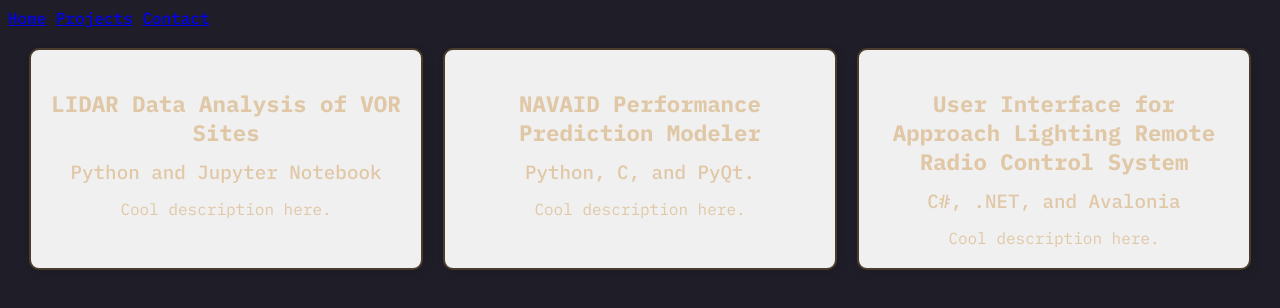
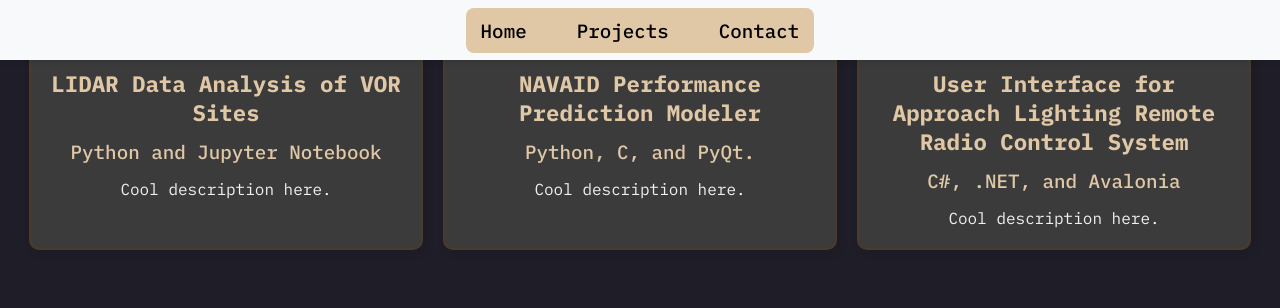
Before and after one commit to d0ugherty/d0ugherty.github.io, a plain HTML site: page projects.html in a window 1280 px wide. Drawn offline with Linux system fonts and the light colour scheme.

Commit message:
projects

```diff
--- a/assets/css/about.css
+++ b/assets/css/about.css
@@ -4,7 +4,7 @@
     justify-content: center;
     align-items: center;
     text-align: center;
-    height: 100vh;
+    height: 75vh;
 }
 
 #about-container p {
--- a/assets/css/base.css
+++ b/assets/css/base.css
@@ -9,3 +9,28 @@ html, body, header {
 nav.navbar {
     background-color: var(--kanagawa-cream);
 }
+
+header {
+    display: flex;
+    justify-content: center; /* Centers navbar horizontally */
+    align-items: center; /* Centers items vertically */
+    width: 100%;
+    position: fixed; /* Keeps it at the top */
+    top: 0;
+    left: 0;
+    height: 60px; /* Adjust height as needed */
+    background-color: #f8f9fa; /* Optional: Background color */
+    box-shadow: 0px 2px 5px rgba(0, 0, 0, 0.1); /* Optional: Subtle shadow */
+}
+
+nav {
+    display: flex;
+    gap: 20px; /* Space between links */
+}
+
+nav a {
+    text-decoration: none;
+    font-size: 1.2rem;
+    color: black;
+    padding: 10px 15px;
+}
--- a/assets/css/links.css
+++ b/assets/css/links.css
@@ -11,5 +11,6 @@
     display: flex;
     justify-content: center;
     align-items: center;
+    margin: 1.5rem;
     gap: 20px;
 }
--- a/assets/css/navbar.css
+++ b/assets/css/navbar.css
@@ -11,7 +11,7 @@ nav {
 }
 
 .nav-link {
-    color: var(--kanagawa-purple);
+    color: var(--kanagawa-wave-blue);
     transition: color 0.3s ease;
     margin-right: 3rem;
     margin-left: 3rem;
--- a/assets/css/projects.css
+++ b/assets/css/projects.css
@@ -12,7 +12,7 @@
 
 
 #project-card {
-    background-color: var(--kanagawa-foam-white);
+    background-color: var(--kanagawa-dark-gray);
     border: 2px solid var(--kanagawa-mountain-brown);
     padding: 20px;
     width: 350px;
@@ -26,6 +26,7 @@
     font-weight: 700;
     font-size: 1.4rem;
     margin-bottom: 10px;
+    color: vaR(--kanagawa-cream);
 }
 
 #project-card h1 {
@@ -33,14 +34,14 @@
     font-weight: 500;
     font-size: 1.2rem;
     margin-bottom: 15px;
-    color: var(--kanagawa-dark-grey);
+    color: var(--kanagawa-cream);
 }
 
 #project-card p {
     font-family: "IBM Plex Mono", monospace;
     font-weight: 400;
     font-size: 1rem;
-    color: var(--kanagawa-dark-grey);
+    color: var(--kanagawa-foam-white);
     max-width: 300px;
     margin: 0 auto;
 }
--- a/projects.html
+++ b/projects.html
@@ -6,6 +6,7 @@
     <link rel="stylesheet" href="assets/css/base.css">
     <link rel="stylesheet" href="assets/css/links.css">
     <link rel="stylesheet" href="assets/css/projects.css">
+    <link rel="stylesheet" href="assets/css/navbar.css">
 
     <link rel="preconnect" href="https://fonts.googleapis.com">
     <link rel="preconnect" href="https://fonts.gstatic.com" crossorigin>
```
Also changed, not shown: index.html (+0 -1 lines).
